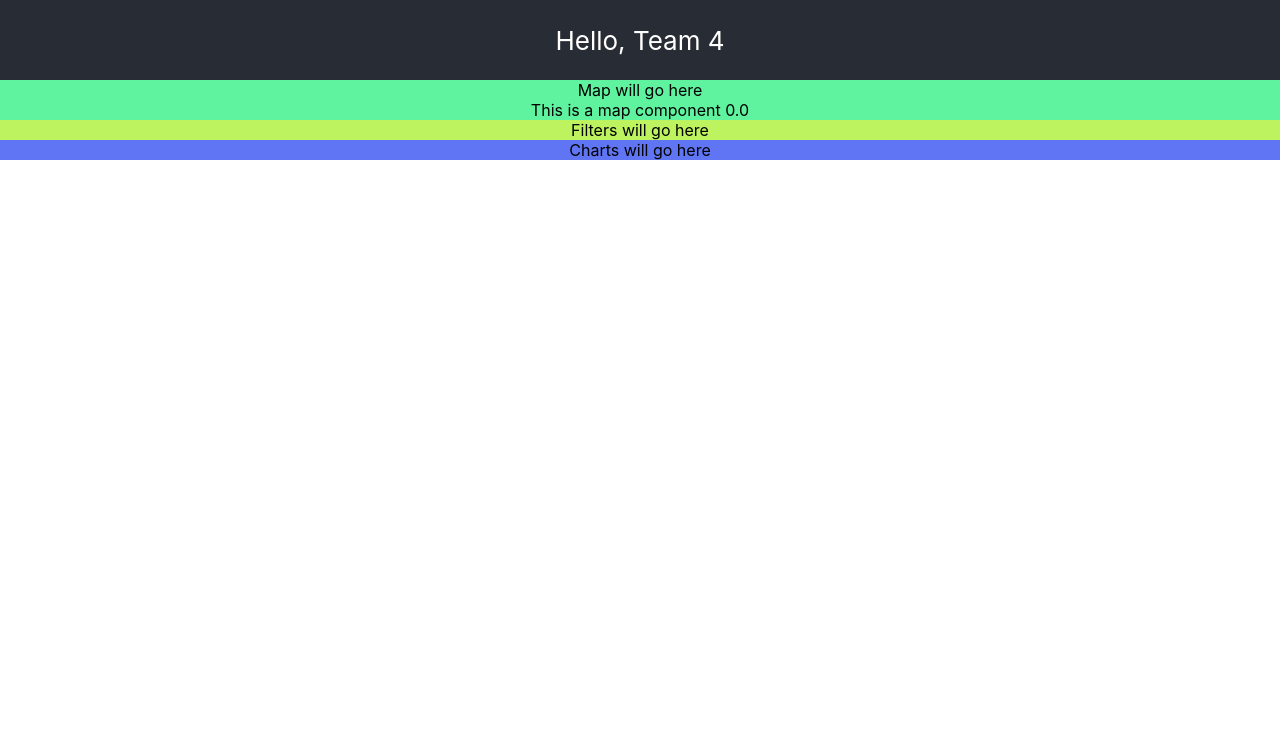
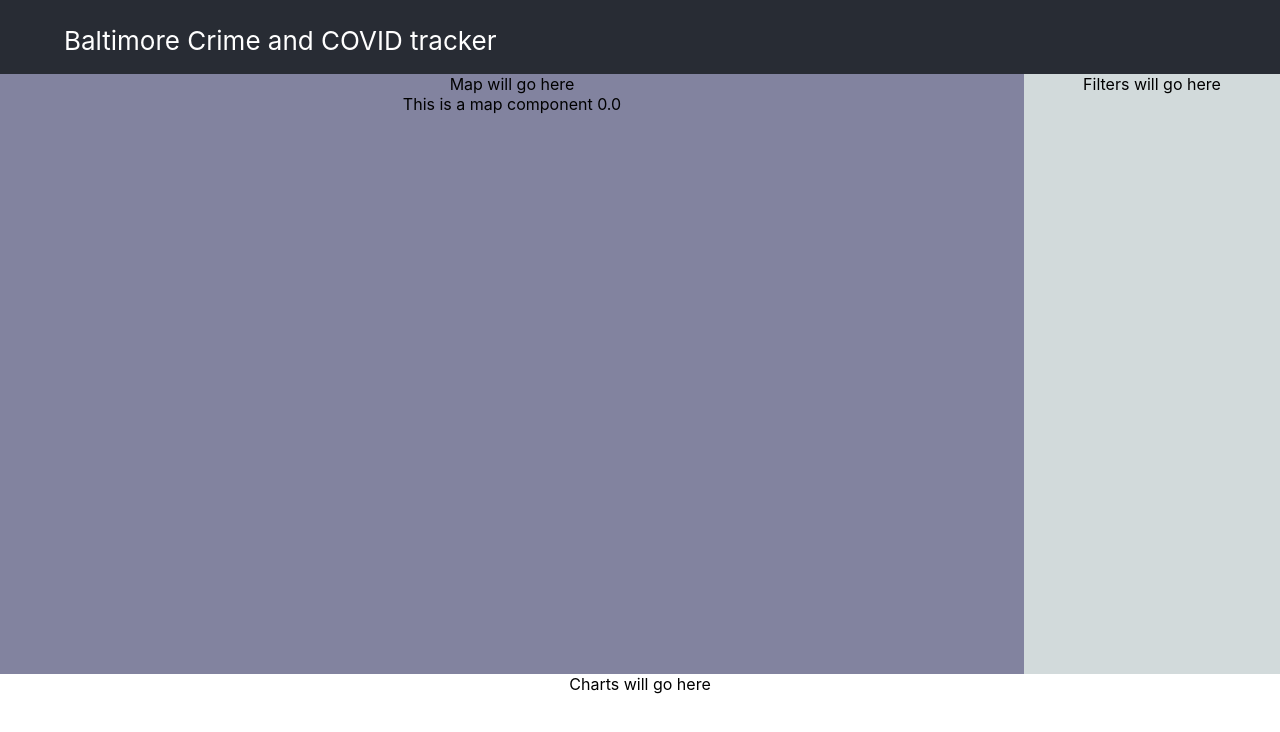
Before and after one commit to alexestrong/447-group4, a React (Create React App) app in the folder frontend/: page / in a window 1280 px wide. Shown: the top 732 px of the page. Built offline with nearby package versions, Linux system fonts and the light colour scheme.

Commit message:
Adjusted the basic html boxes.

```diff
--- a/frontend/src/App.css
+++ b/frontend/src/App.css
@@ -5,22 +5,65 @@
 
 .App-header {
   background-color: #282c34;
-  height: 10vh; /* 10% of the vertical height of the screen */
-  display: flex; /* needed to make next line center vertically */
-  align-items: center; /* center in middle vertically */
-  justify-content: center; /* center in middle horizontally */
+  height: 10vh;
+  /* 10% of the vertical height of the screen */
+  display: flex;
+  /* needed to make next line center vertically */
+  align-items: center;
+  /* center in middle vertically */
+  justify-content: left;
+  padding-left: 5%;
+  /* center in middle horizontally */
   color: white;
   font-size: calc(10px + 2vmin);
 }
 
 .App-map {
-  background-color: #5ff39f;
+  background-color: #82839F;
+  position: absolute;
+  top: 74px;
+  left: 0%;
+  right: 40%;
+  width: 80%;
+  height: 600px;
+  align-items: center;
+
 }
 
 .App-filters {
-  background-color: #bdf35f;
+  background-color: #D2DADB;
+  position: absolute;
+  align-items: center;
+  top: 74px;
+  left: 80%;
+  right: 0%;
+  width: 20%;
+  height: 600px;
+
 }
 
 .App-charts {
-  background-color: #5f75f3;
+  background-color: #ffffff;
+  position: absolute;
+  top: 674px;
+  height: 300px;
+  width: 100%;
 }
+
+/*Custom scrollbar*/
+/* width */
+::-webkit-scrollbar {
+  width: 15px;
+}
+
+/* Track */
+::-webkit-scrollbar-track {
+  box-shadow: inset 0 0 5px grey;
+  border-radius: 10px;
+}
+
+/* Handle */
+::-webkit-scrollbar-thumb {
+  background: #BAC1C2;
+  border-radius: 10px;
+}
--- a/frontend/src/App.js
+++ b/frontend/src/App.js
@@ -6,7 +6,7 @@ function App() {
     <div className="App">
 
       <header className="App-header">
-      Hello, Team 4
+      Baltimore Crime and COVID tracker
       </header>
 
       <div className="App-map">
```
Also changed, not shown: 2 other files (tests, documents, lock files or other folders).
